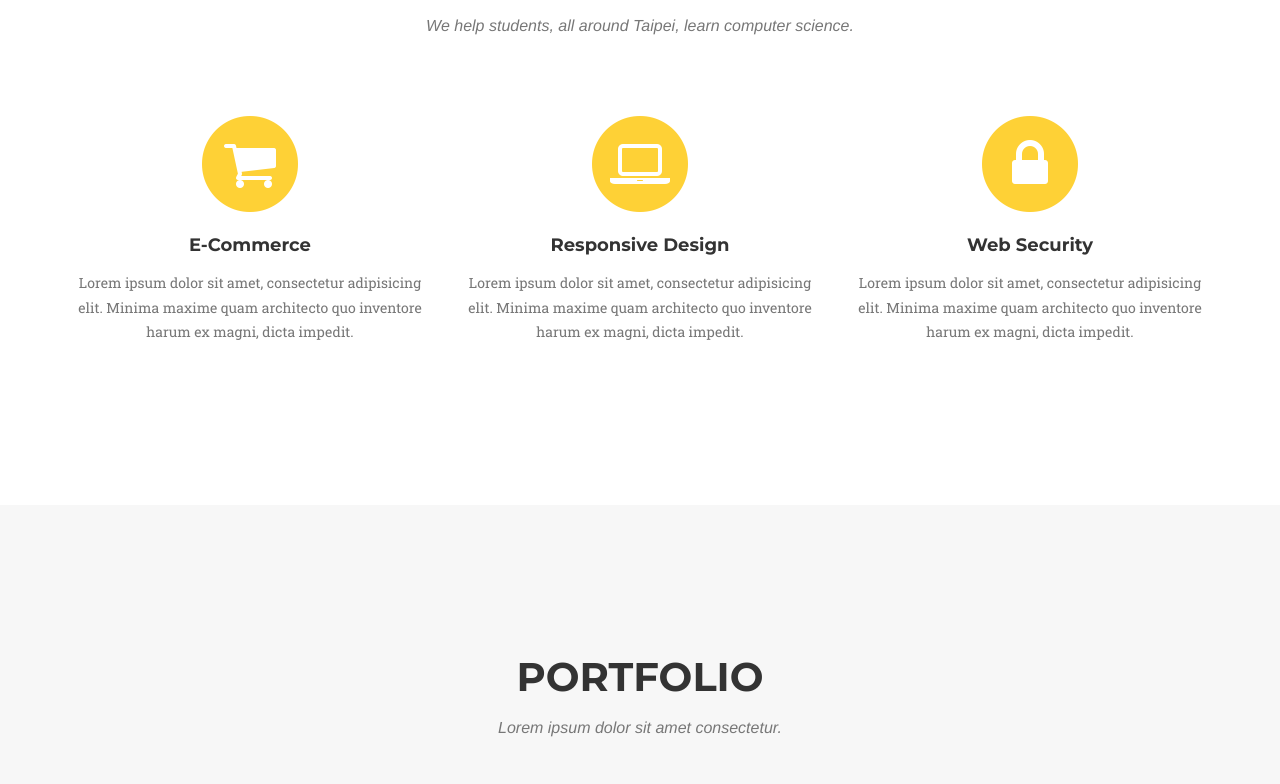
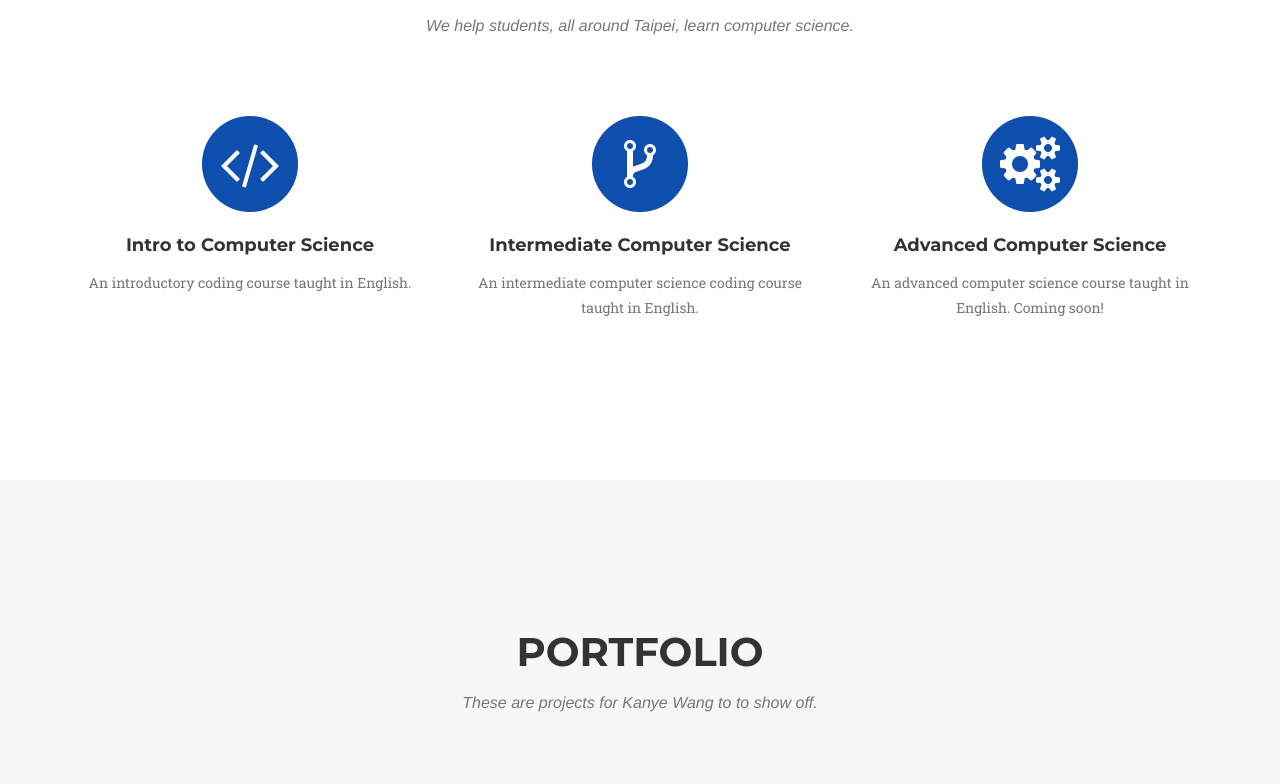
Before and after one commit to KendrickPC/TaiBeH, a website: page ThaiBay/index.html in a window 1280 px wide. Shown: the part 955-1739 px from the top of the page. Drawn offline with nearby package versions, Linux system fonts and the light colour scheme; a web font is replaced by a local one.

Commit message:
Services section, colors and icons changed.

```diff
--- a/ThaiBay/css/agency.css
+++ b/ThaiBay/css/agency.css
@@ -12,7 +12,7 @@ body {
   color: #777777;
 }
 .text-primary {
-  color: #fed136;
+  color: #0E4EAD;
 }
 p {
   font-size: 14px;
--- a/ThaiBay/index.html
+++ b/ThaiBay/index.html
@@ -102,26 +102,26 @@
                 <div class="col-md-4">
                     <span class="fa-stack fa-4x">
                         <i class="fa fa-circle fa-stack-2x text-primary"></i>
-                        <i class="fa fa-shopping-cart fa-stack-1x fa-inverse"></i>
+                        <i class="fa fa-code fa-stack-1x fa-inverse"></i>
                     </span>
-                    <h4 class="service-heading">E-Commerce</h4>
-                    <p class="text-muted">Lorem ipsum dolor sit amet, consectetur adipisicing elit. Minima maxime quam architecto quo inventore harum ex magni, dicta impedit.</p>
+                    <h4 class="service-heading">Intro to Computer Science</h4>
+                    <p class="text-muted">An introductory coding course taught in English.</p>
                 </div>
                 <div class="col-md-4">
                     <span class="fa-stack fa-4x">
                         <i class="fa fa-circle fa-stack-2x text-primary"></i>
-                        <i class="fa fa-laptop fa-stack-1x fa-inverse"></i>
+                        <i class="fa fa-code-fork fa-stack-1x fa-inverse"></i>
                     </span>
-                    <h4 class="service-heading">Responsive Design</h4>
-                    <p class="text-muted">Lorem ipsum dolor sit amet, consectetur adipisicing elit. Minima maxime quam architecto quo inventore harum ex magni, dicta impedit.</p>
+                    <h4 class="service-heading">Intermediate Computer Science</h4>
+                    <p class="text-muted">An intermediate computer science coding course taught in English.</p>
                 </div>
                 <div class="col-md-4">
                     <span class="fa-stack fa-4x">
                         <i class="fa fa-circle fa-stack-2x text-primary"></i>
-                        <i class="fa fa-lock fa-stack-1x fa-inverse"></i>
+                        <i class="fa fa-cogs fa-stack-1x fa-inverse"></i>
                     </span>
-                    <h4 class="service-heading">Web Security</h4>
-                    <p class="text-muted">Lorem ipsum dolor sit amet, consectetur adipisicing elit. Minima maxime quam architecto quo inventore harum ex magni, dicta impedit.</p>
+                    <h4 class="service-heading">Advanced Computer Science</h4>
+                    <p class="text-muted">An advanced computer science course taught in English. Coming soon!</p>
                 </div>
             </div>
         </div>
@@ -133,7 +133,7 @@
             <div class="row">
                 <div class="col-lg-12 text-center">
                     <h2 class="section-heading">Portfolio</h2>
-                    <h3 class="section-subheading text-muted">Lorem ipsum dolor sit amet consectetur.</h3>
+                    <h3 class="section-subheading text-muted">These are projects for Kanye Wang to to show off.</h3>
                 </div>
             </div>
             <div class="row">
```
